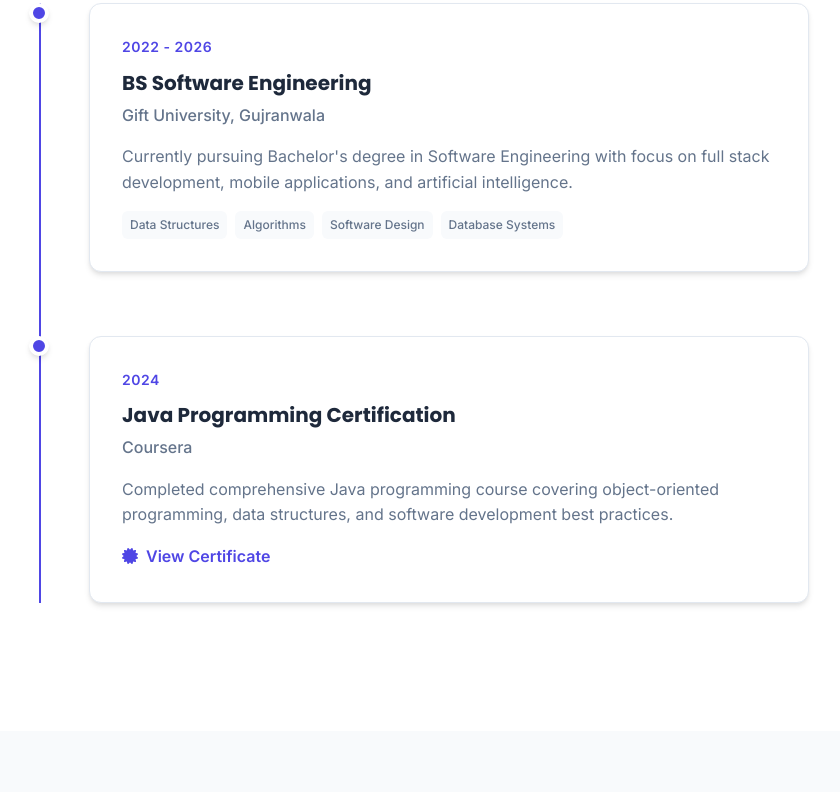
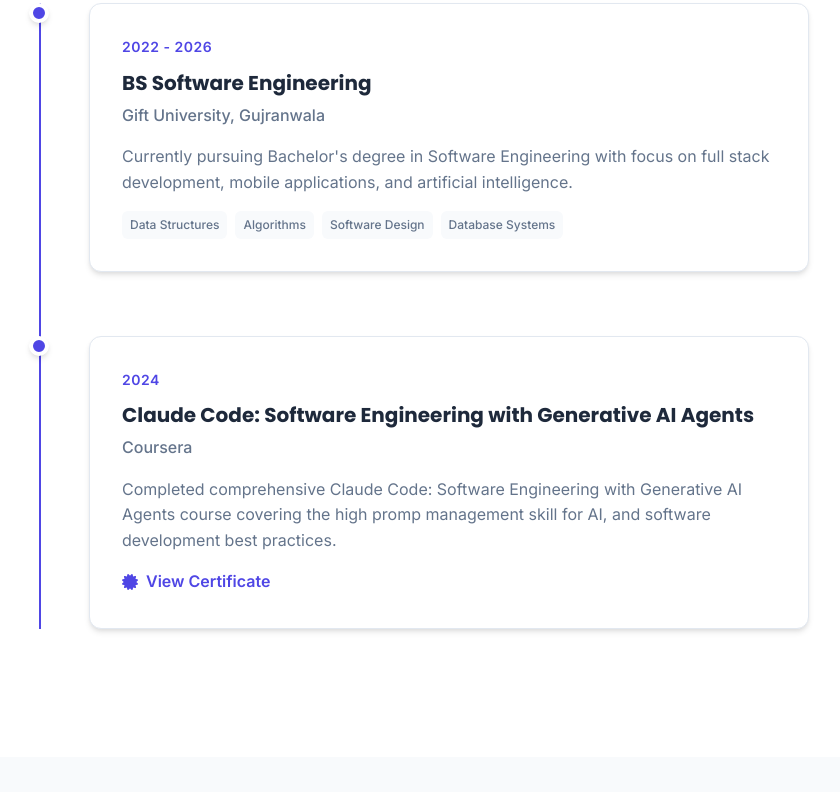
Before and after one commit to Adeel1098/adeel_portfolio, a plain HTML site: page index.html in a window 1280 px wide. Shown: the part 3417-4209 px from the top of the page, without its empty margins (231-1071 px from the left). Drawn offline with Linux system fonts and the light colour scheme.

Commit message:
Update index.html

```diff
--- a/index.html
+++ b/index.html
@@ -309,7 +309,7 @@
                     <div class="project-image">
                         <div class="project-overlay">
                             <div class="project-links">
-                                <a href="https://github.com/Adeel1098/Burger-bliss" target="_blank" class="project-link">
+                                <a href="https://github.com/Adeel1098/BurgerBliss.git" target="_blank" class="project-link">
                                     <i class="fab fa-github"></i>
                                 </a>
                                 <a href="#" class="project-link">
@@ -352,7 +352,7 @@
                         <h3 class="project-title">Portfolio Website</h3>
                         <p class="project-description">
                             A modern, responsive portfolio website built with vanilla HTML, CSS, and JavaScript.
-                            Features smooth animations, dark mode, and mobile-first design.
+
                         </p>
                         <div class="project-tech">
                             <span class="tech-tag">HTML5</span>
@@ -395,10 +395,12 @@
                     <div class="timeline-marker"></div>
                     <div class="timeline-content">
                         <div class="timeline-date">2024</div>
-                        <h3>Java Programming Certification</h3>
+                        <h3>Claude Code: Software Engineering with
+                                           Generative AI Agents</h3>
                         <h4>Coursera</h4>
-                        <p>Completed comprehensive Java programming course covering object-oriented programming,
-                           data structures, and software development best practices.</p>
+                        <p>Completed comprehensive Claude Code: Software Engineering with
+                                        Generative AI Agents course covering the high promp management skill for AI,
+                            and software development best practices.</p>
                         <a href="assets/Resume.pdf" target="_blank" class="cert-link">
                             <i class="fas fa-certificate"></i>
                             View Certificate
```
